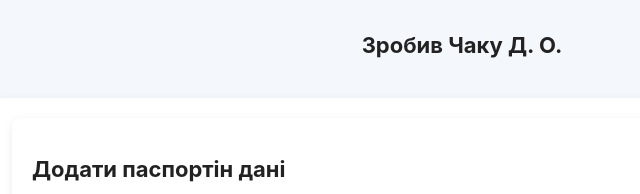
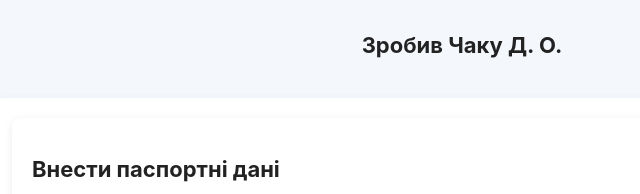
Before and after one commit to DaniloChaku/InternetLabMod2, a plain HTML site: page lab1/client/index.html in a window 1280 px wide. Shown: the top 194 px of the page, 178-818 px from the left. Drawn offline with Linux system fonts and the light colour scheme; no server answers.

Commit message:
correct a spelling mistake

```diff
--- a/lab1/client/index.html
+++ b/lab1/client/index.html
@@ -13,7 +13,7 @@
     <div class="container">
       <div class="forms-container">
         <div class="create-section" id="createFormSection">
-          <h2>Додати паспортін дані</h2>
+          <h2>Внести паспортні дані</h2>
           <form id="createForm">
             <div class="form-group">
               <label
```
